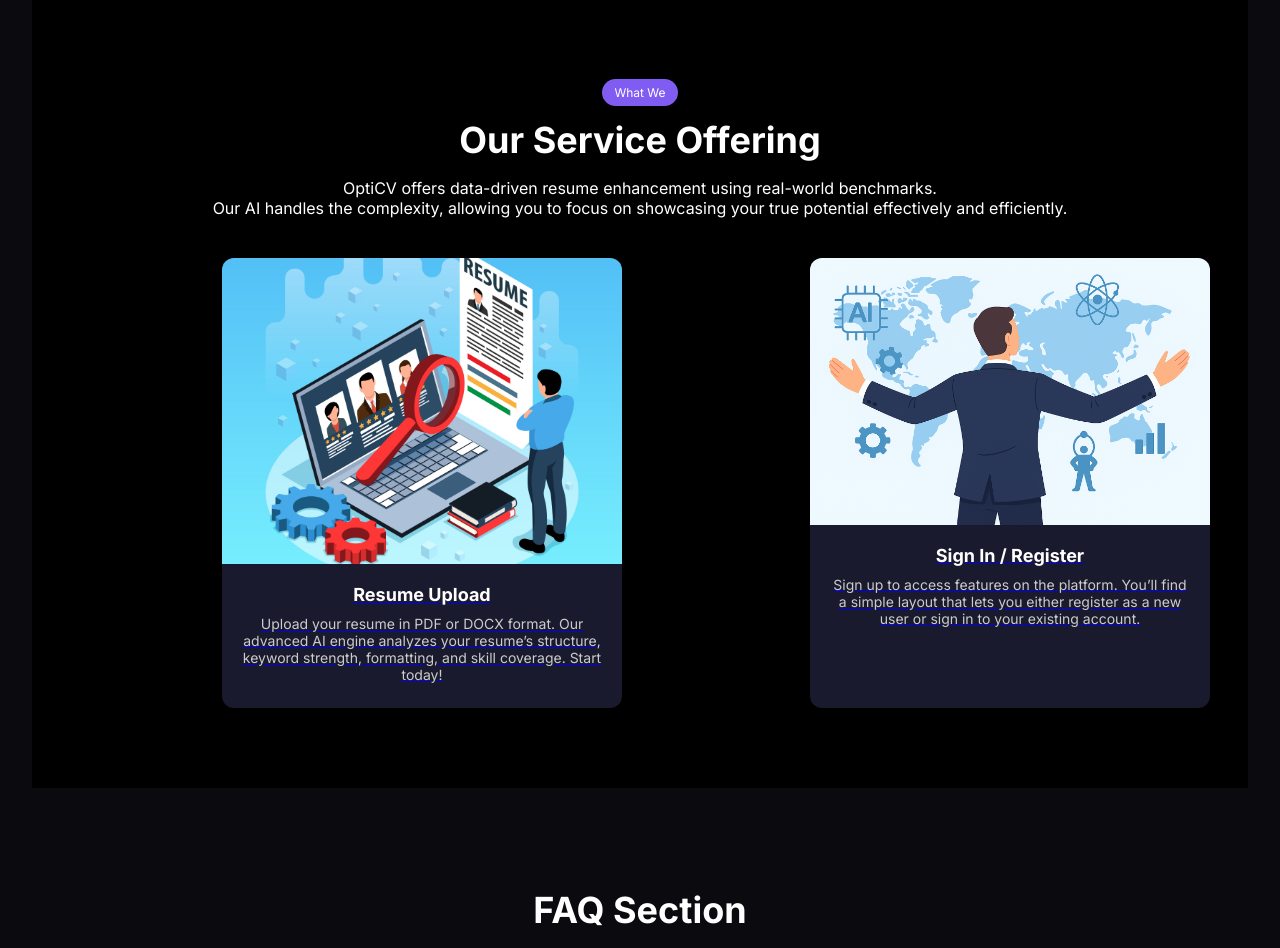
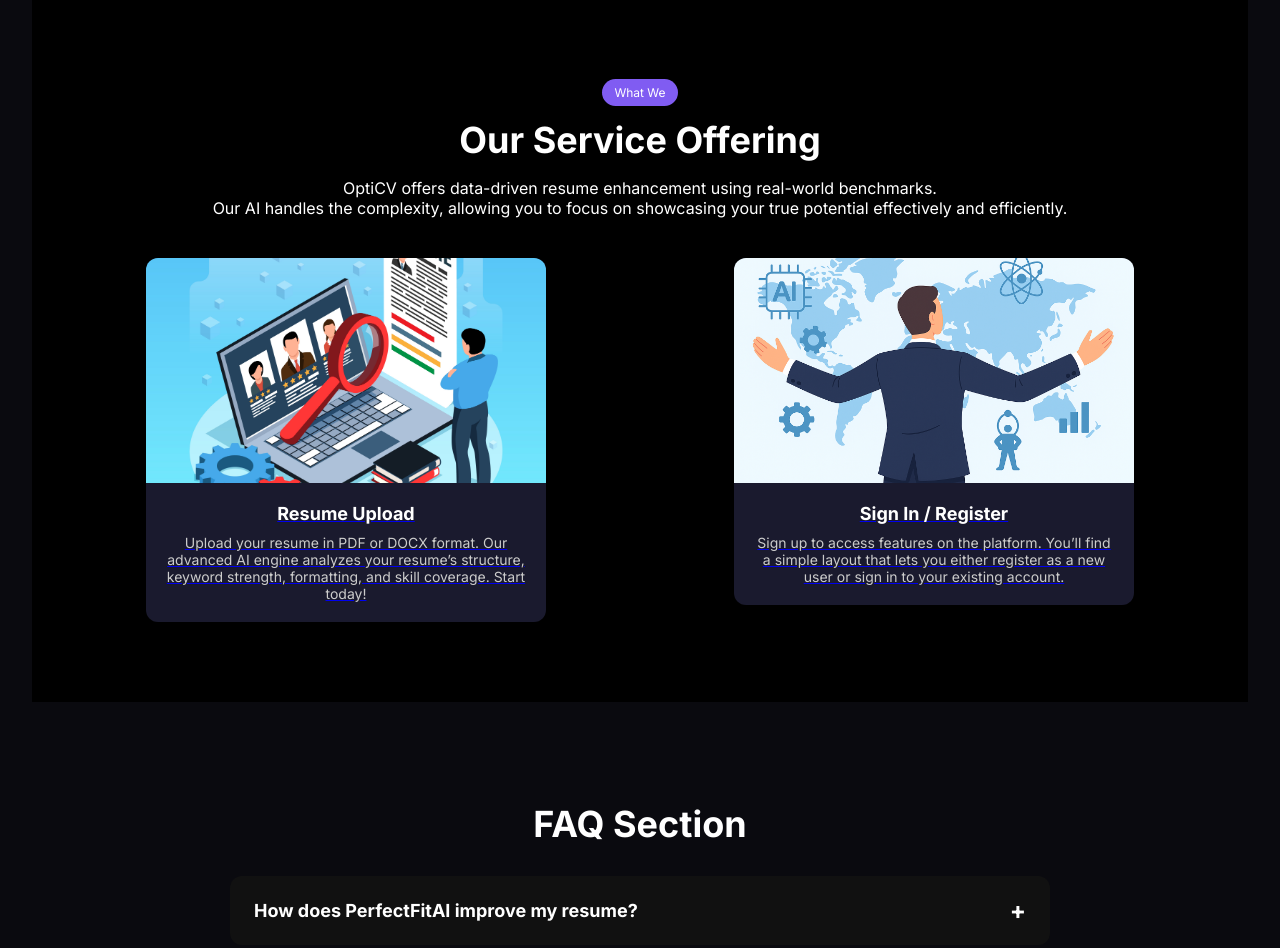
Before and after one commit to upendrajamana/PerfectFitAI, a Flask app: page / in a window 1280 px wide. Shown: the part 1877-2825 px from the top of the page. Run offline with Flask 3, Linux system fonts and the light colour scheme.

Commit message:
Update index.html

```diff
--- a/templates/index.html
+++ b/templates/index.html
@@ -959,15 +959,17 @@ html, body {
 }
 
 .card {
- margin-left:150px;
-  height:450px;
-  width:400px;
+  width: 100%;
+  max-width: 400px;
+  height: auto; /* Let content define height */
   background-color: var(--card-bg, #111);
   border-radius: 12px;
   overflow: hidden;
   box-shadow: 0 8px 30px rgba(0, 0, 0, 0.3);
   transition: transform 0.3s;
-}
+  margin: 0 auto; /* Center the card horizontally */
+}
+
 
 .card:hover {
   transform: translateY(-5px);
@@ -975,11 +977,12 @@ html, body {
 
 .card img {
   width: 100%;
-  height: auto; /* Makes height adjust proportionally */
+  height: auto;
+  object-fit: cover;
   display: block;
-  object-fit: cover; /* Optional: keeps the image aspect ratio and fills the box */
-  max-height: 306px; /* Optional: limits height but still responsive */
-}
+  aspect-ratio: 16 / 9; /* Optional */
+}
+
 
 .card-content {
   padding: 20px;
```
